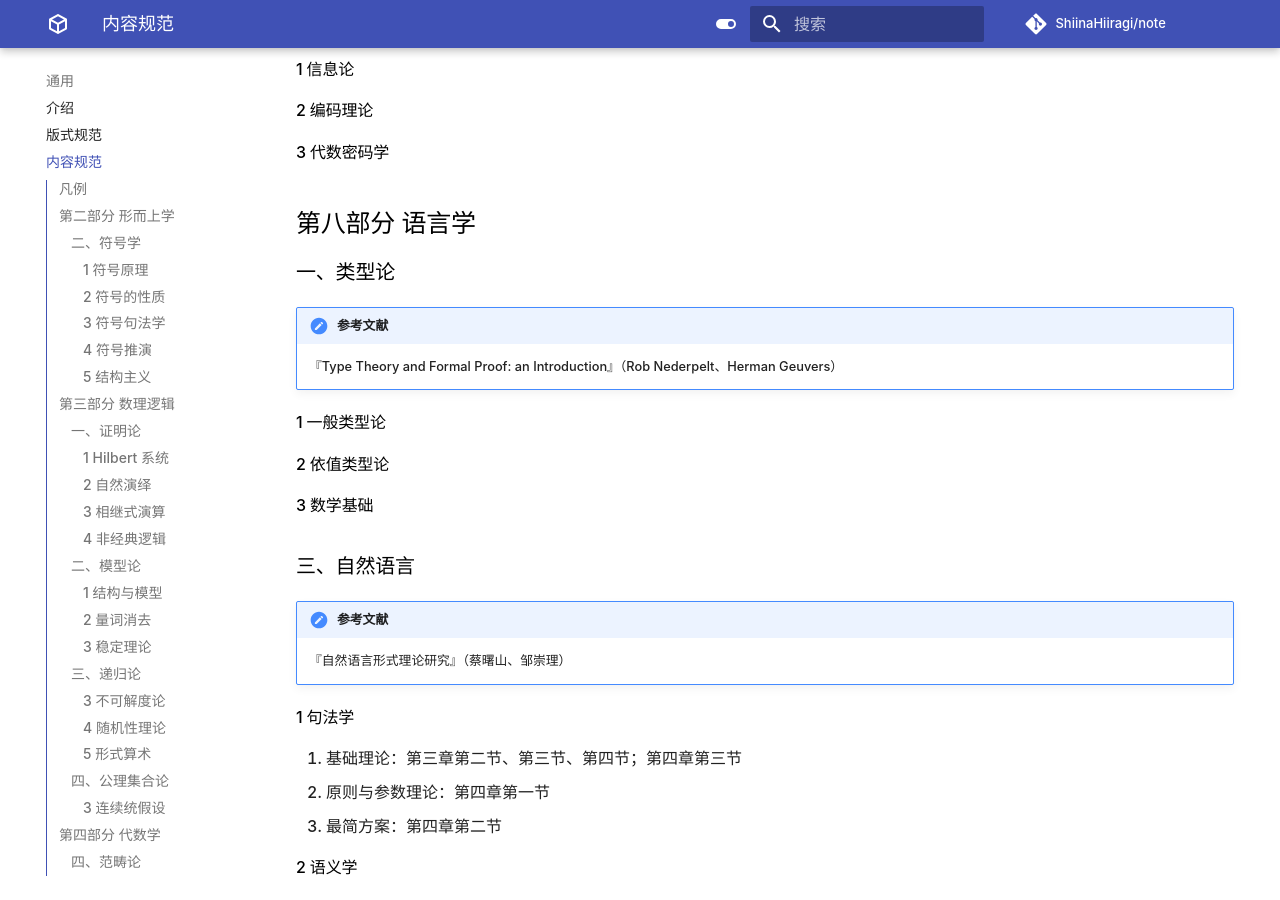
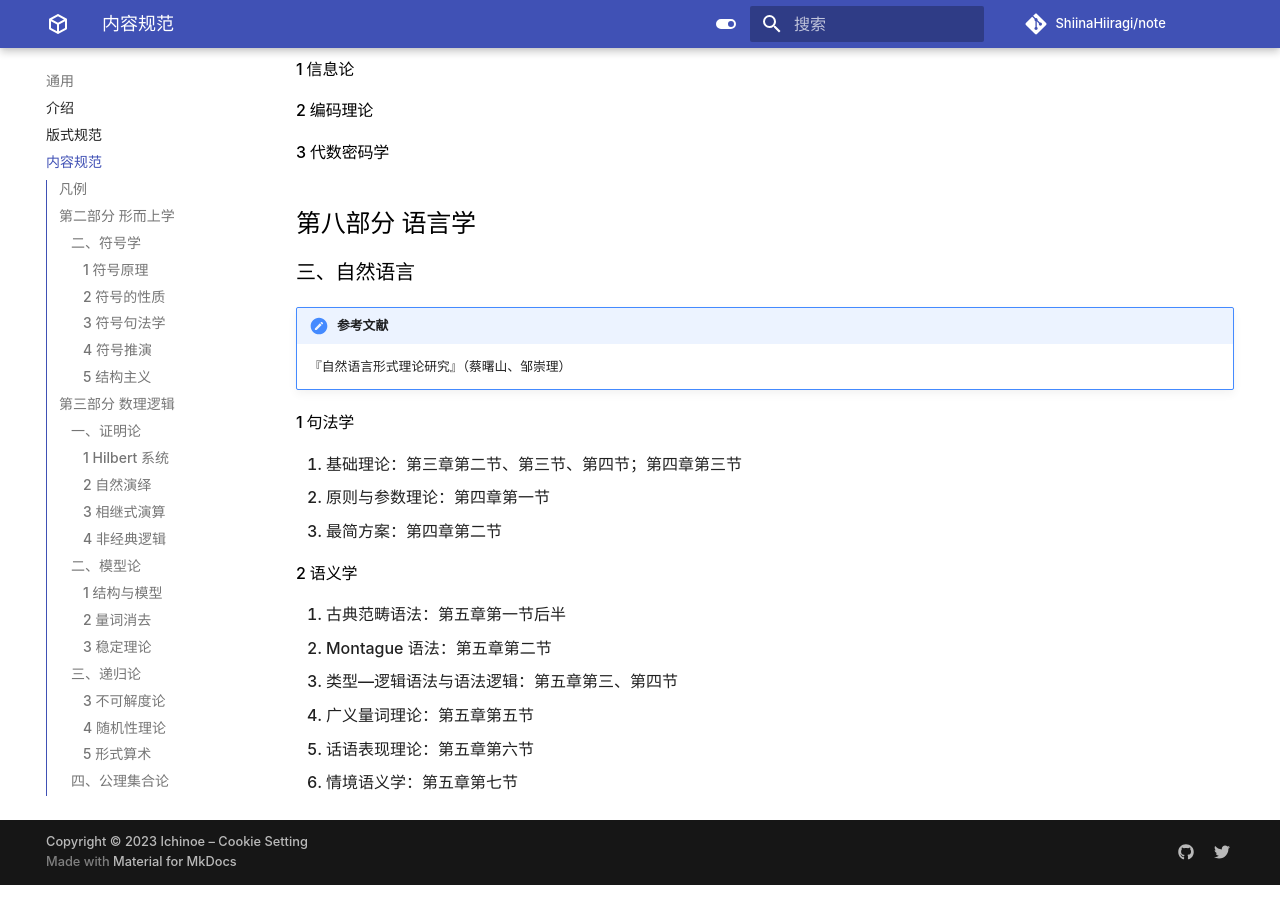
Before and after one commit to ShiinaHiiragi/note, an MkDocs documentation site: the page built from docs/intro/toc.md, in a window 1280 px wide and 900 px high, scrolled down 5771 px. Built offline with MkDocs 1.6.1 and Material for MkDocs 9.7.7, drawn with Linux system fonts in a browser that asks for light colours; comment, search, counter and statistics services are not loaded.

Commit message:
finish type theory

```diff
--- a/docs/intro/toc.md
+++ b/docs/intro/toc.md
@@ -187,17 +187,6 @@
 #### 3 代数密码学
 
 ## 第八部分 语言学
-### 一、类型论
-
-!!! note "参考文献"
-    『Type Theory and Formal Proof: an Introduction』（Rob Nederpelt、Herman Geuvers）
-
-#### 1 一般类型论
-
-#### 2 依值类型论
-
-#### 3 数学基础
-
 ### 三、自然语言
 
 !!! note "参考文献"
```
Also changed, not shown: docs/index.md (+2 -3 lines), docs/intro/plan.md (+15 -2 lines), docs/lang/type/math.md (+1 -3 lines).
